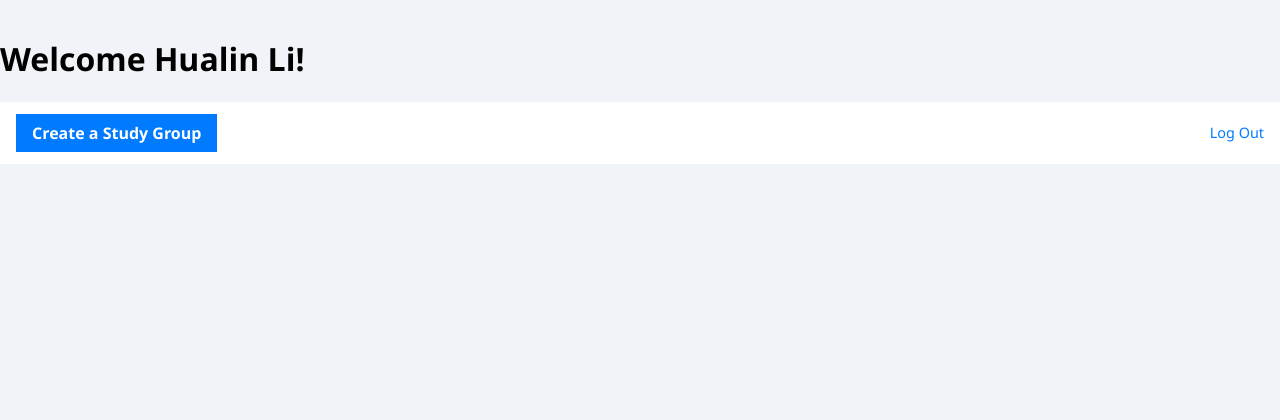
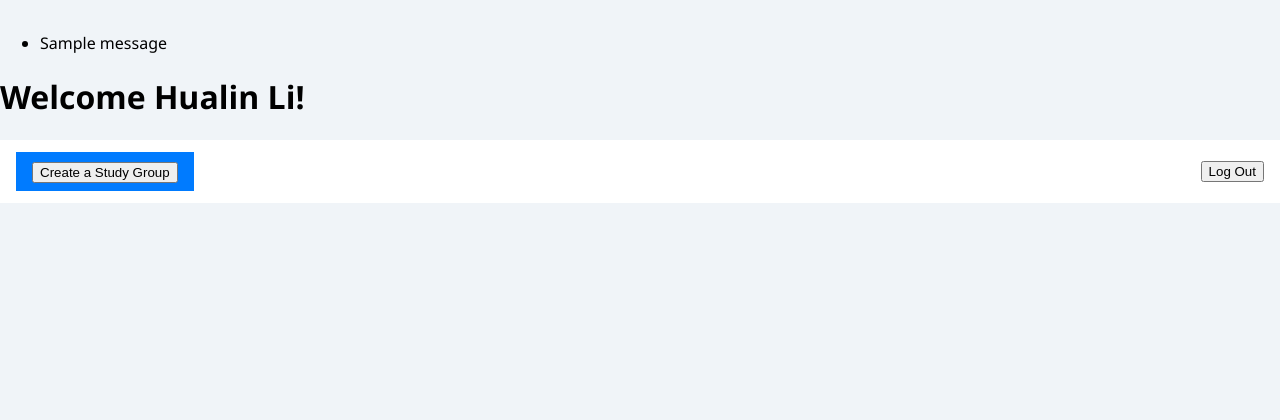
Before and after one commit to harshx1427/southern-study-scheduler, a Flask app: page /dashboard in a window 1280 px wide. Shown: the top 420 px of the page. Run offline with Flask 3, Linux system fonts and the light colour scheme; a user stored in the database is signed in; tables that the repository leaves empty hold one stand-in row (values such as "Sample post"); one stand-in notice (Sample message) is shown.

Commit message:
commiting

```diff
--- a/app/templates/dashboard.html
+++ b/app/templates/dashboard.html
@@ -7,19 +7,27 @@
   <link rel="stylesheet" href="{{ url_for('static', filename='login_styles.css') }}">
 </head>
 <body class="dashboard">
+  {% with messages = get_flashed_messages(with_categories=true) %}
+    {% if messages %}
+      <ul class="flashes">
+        {% for category, message in messages %}
+          <li class="{{ category }}">{{ message }}</li>
+        {% endfor %}
+      </ul>
+    {% endif %}
+  {% endwith %}
 
-
-    <h1>Welcome {{ current_user.name }}!</h1>
-  </header>
+  <h1>Welcome {{ current_user.name }}!</h1>
+  <header>
 
   <nav class="navbar">
 
-    <a href="{{ url_for('main.create_group') }}" class="btn">Create a Study Group</a>
+    <a href="{{ url_for('main.create_group') }}" class="btn"><button>Create a Study Group</button></a>
 
-    <a href="{{ url_for('auth.logout') }}" class="logout">Log Out</a>
+    <a href="{{ url_for('auth.logout') }}" class="logout"><button>Log Out</button></a>
   </nav>
 
-  <header>
+  </header>
 
 </body>
 </html>
--- a/app/templates/index.html
+++ b/app/templates/index.html
@@ -5,8 +5,9 @@
     <title>Testing</title>
 </head>
 <body>
+    <h1> Southern Study Scheduler </h1>
+    <p>Welcome to the Study Schedule</p>
 
-  <p>testing login</p>
 
 </body>
 </html>
```
